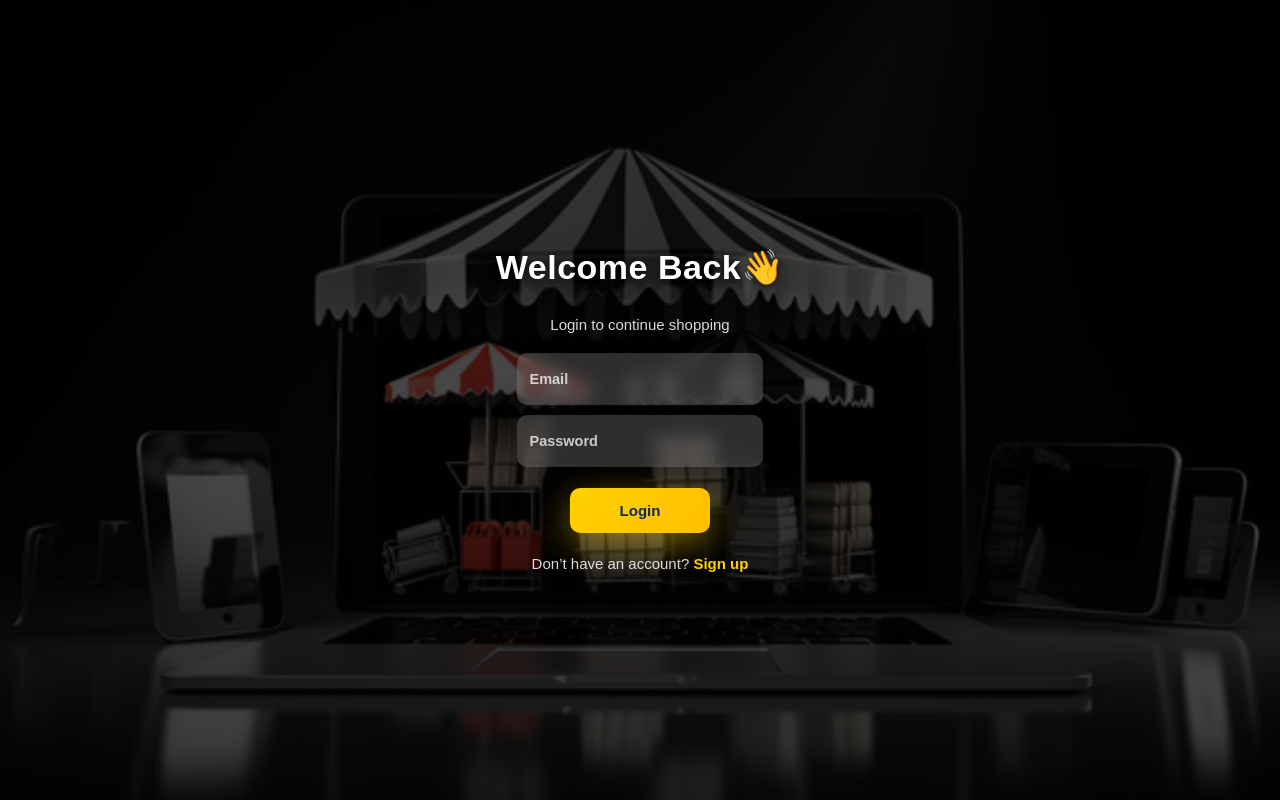
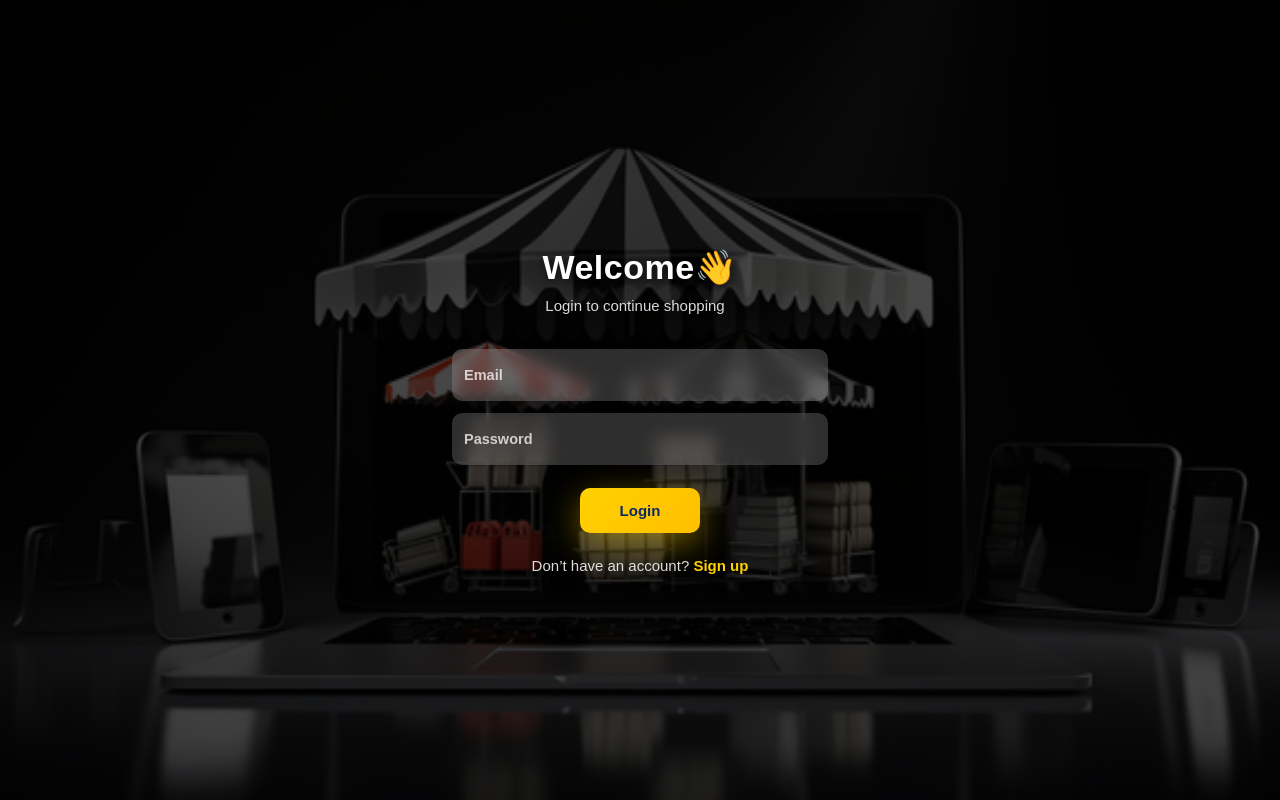
Before and after one commit to Prince2613-ank/Ecommerce-Application, a React (Vite) app: page /login in a window 1280 px wide. Built offline with nearby package versions, Linux system fonts and the light colour scheme.

Commit message:
feat: fix ui styles

```diff
--- a/src/App.jsx
+++ b/src/App.jsx
@@ -3,6 +3,7 @@
 import { Routes, Route, Navigate } from "react-router-dom";
 import { useSelector } from "react-redux";
 import { useEffect, useState } from "react";
+
 
 import Login from "./pages/Login";
 import Signup from "./pages/Signup";
--- a/src/components/Navbar.jsx
+++ b/src/components/Navbar.jsx
@@ -10,8 +10,9 @@ export default function Navbar({ darkMode, setDarkMode }) {
 
   const dispatch = useDispatch();
   const navigate = useNavigate();
+  const [menuOpen, setMenuOpen] = useState(false);
 
-  const [menuOpen, setMenuOpen] = useState(false); // ✅ REQUIRED
+  if (!user) return null;
 
   const handleLogout = () => {
     dispatch(logout());
@@ -19,41 +20,19 @@ export default function Navbar({ darkMode, setDarkMode }) {
     setMenuOpen(false);
   };
 
-  if (!user) return null;
-
   return (
     <nav className="navbar">
-  {/* LEFT */}
-  <Link to="/products" className="nav-logo">
-    Welcome To Store
-  </Link>
+      {/* LOGO */}
+      <Link to="/products" className="nav-logo">
+        Welcome To Store
+      </Link>
 
-  {/* RIGHT ICON (HAMBURGER) */}
-  <button
-    className="hamburger"
-    onClick={() => setMenuOpen(!menuOpen)}
-    aria-label="Toggle menu"
-  >
-    ☰
-  </button>
-   <div className={`nav-links ${menuOpen ? "open" : ""}`}></div>
-      {/* RIGHT LINKS */}
-      <div className={`nav-links ${menuOpen ? "open" : ""}`}>
-        <Link to="/products" onClick={() => setMenuOpen(false)}>
-          🛍 Products
-        </Link>
-
-        <Link to="/wishlist" onClick={() => setMenuOpen(false)}>
-          ❤️ Wishlist ({wishlistCount})
-        </Link>
-
-        <Link to="/cart" onClick={() => setMenuOpen(false)}>
-          🛒 Cart ({cartCount})
-        </Link>
-
-        <Link to="/orders" onClick={() => setMenuOpen(false)}>
-          📦 Orders
-        </Link>
+      {/* DESKTOP LINKS */}
+      <div className="nav-links desktop-only">
+        <Link to="/products">🛍 Products</Link>
+        <Link to="/wishlist">❤️ Wishlist ({wishlistCount})</Link>
+        <Link to="/cart">🛒 Cart ({cartCount})</Link>
+        <Link to="/orders">📦 Orders</Link>
 
         <button
           className="theme-toggle-btn"
@@ -64,6 +43,45 @@ export default function Navbar({ darkMode, setDarkMode }) {
 
         <button onClick={handleLogout}>🚪 Logout</button>
       </div>
+
+      {/* MOBILE HAMBURGER */}
+      <button
+        className="hamburger-btn mobile-only"
+        onClick={() => setMenuOpen(!menuOpen)}
+      >
+        ☰
+      </button>
+
+      {/* MOBILE MENU CARD */}
+      {menuOpen && (
+        <>
+          <div
+            className="menu-backdrop"
+            onClick={() => setMenuOpen(false)}
+          />
+
+          <div className="menu-card">
+            <Link to="/products" onClick={() => setMenuOpen(false)}>
+              🛍 Products
+            </Link>
+            <Link to="/wishlist" onClick={() => setMenuOpen(false)}>
+              ❤️ Wishlist ({wishlistCount})
+            </Link>
+            <Link to="/cart" onClick={() => setMenuOpen(false)}>
+              🛒 Cart ({cartCount})
+            </Link>
+            <Link to="/orders" onClick={() => setMenuOpen(false)}>
+              📦 Orders
+            </Link>
+
+            <button onClick={() => setDarkMode(!darkMode)}>
+              {darkMode ? "☀️ Light" : "🌙 Dark"}
+            </button>
+
+            <button onClick={handleLogout}>🚪 Logout</button>
+          </div>
+        </>
+      )}
     </nav>
   );
 }
--- a/src/features/wishlist/wishlistSlice.js
+++ b/src/features/wishlist/wishlistSlice.js
@@ -1,10 +1,13 @@
 import { createSlice } from "@reduxjs/toolkit";
+
+// ✅ Load wishlist from localStorage
+const initialState = {
+  items: JSON.parse(localStorage.getItem("wishlist")) || []
+};
 
 const wishlistSlice = createSlice({
   name: "wishlist",
-  initialState: {
-    items: []
-  },
+  initialState,
   reducers: {
     toggleWishlist(state, action) {
       const exists = state.items.find(
@@ -18,6 +21,9 @@ const wishlistSlice = createSlice({
       } else {
         state.items.push(action.payload);
       }
+
+      // ✅ ALWAYS persist to localStorage
+      localStorage.setItem("wishlist", JSON.stringify(state.items));
     }
   }
 });
--- a/src/index.css
+++ b/src/index.css
@@ -483,7 +483,7 @@ button:hover {
 }
 
 .auth-card input {
-  width: 85%;
+  width: 100%;
   padding: 18px 12px;   /* 👈 reduced height */
   font-size: 14.5px;    /* 👈 sharper text */
   font-weight: 600;
@@ -497,18 +497,23 @@ button:hover {
 }
 .auth-card {
   max-width: 420px;
-  padding: 20px;
+  width: 100%;
+  padding: 26px 22px;
 
   display: flex;
   flex-direction: column;
-  align-items: center;
+  align-items: stretch;   /* 🔥 KEY FIX */
+  gap: 12px;
 
-  gap: 10px; /* 👈 KEY spacing fix */
+  border-radius: 14px;
 }
+
 
 
 .auth-card input::placeholder {
   color: rgba(255, 255, 255, 0.75);
+  width: 100%;            /* 🔒 no auto resize */
+  max-width: 100%;
 }
 
 
@@ -520,11 +525,10 @@ button:hover {
 
 .auth-card button {
   margin-top: 11px;
-  width: 140px; /* 👈 stops weird stretching */
-
+  width: 120px; /* 👈 stops weird stretching */
   padding: 14px 0;
- border-radius: 10px;
-
+  border-radius: 10px;
+  align-self: center;
   background: linear-gradient(135deg, #ffd100, #ffbf00);
   color: #0a2a66;
 
@@ -546,6 +550,25 @@ button:hover {
   transform: translateY(0);
 }
 
+.auth-header {
+  height: 110px;                 /* 🔒 KEY FIX */
+  display: flex;
+  flex-direction: column;
+  justify-content: center;
+  align-items: center;
+  margin-bottom: 10px;
+}
+
+.auth-header h2 {
+  font-size: 32px;
+  margin-bottom: 15px;
+}
+
+.auth-header p {
+  font-size: 14px;
+  margin-top: 6px;
+  margin-right: 10px;
+}
 
 /* FOOTER LINK */
 .auth-card h2 {
@@ -1319,3 +1342,92 @@ body.dark .filters span {
     display: flex;
   }
 }
+
+/* ===== RESPONSIVE VISIBILITY ===== */
+.desktop-only {
+  display: flex;
+}
+
+.mobile-only {
+  display: none;
+}
+
+/* MOBILE VIEW */
+@media (max-width: 768px) {
+  .desktop-only {
+    display: none;
+  }
+
+  .mobile-only {
+    display: block;
+  }
+}
+
+/* Hamburger */
+.hamburger-btn {
+  background: none;
+  border: none;
+  font-size: 26px;
+  color: #ffd100;
+  cursor: pointer;
+  top: -44px;
+  left: 410px;
+  position: relative;
+}
+
+/* Overlay */
+.menu-backdrop {
+  position: fixed;
+  inset: 0;
+  background: rgba(0, 0, 0, 0.35);
+  z-index: 998;
+}
+
+/* Small floating menu card */
+.menu-card {
+  position: absolute;
+  top: 56px;
+  right: 14px;
+
+  width: 220px;
+  padding: 16px;
+
+  background: linear-gradient(135deg, #868181, #f0eeec);
+  border-radius: 14px;
+
+  display: flex;
+  flex-direction: column;
+  gap: 12px;
+
+  box-shadow: 0 14px 32px rgba(0, 0, 0, 0.35);
+  z-index: 999;
+
+  animation: slideDown 0.25s ease;
+}
+
+.menu-card a {
+  color: #fff;
+  text-decoration: none;
+  font-weight: 600;
+}
+
+.menu-card button {
+  background: #82817f;
+  border: none;
+  border-radius: 8px;
+  padding: 8px;
+  font-weight: 700;
+  cursor: pointer;
+}
+
+/* Animation */
+@keyframes slideDown {
+  from {
+    opacity: 0;
+    transform: translateY(-10px) scale(0.95);
+  }
+  to {
+    opacity: 1;
+    transform: translateY(0) scale(1);
+  }
+}
--- a/src/pages/Login.jsx
+++ b/src/pages/Login.jsx
@@ -35,9 +35,14 @@ export default function Login() {
   return (
     <div className="auth-container">
       <form className="auth-card" onSubmit={handleSubmit}>
-        <h2>Welcome Back👋</h2>
-        <p className="auth-subtitle">Login to continue shopping</p>
 
+        {/* 🔒 FIXED HEADER BLOCK */}
+        <div className="auth-header">
+          <h2>Welcome👋</h2>
+          <p className="auth-subtitle">Login to continue shopping</p>
+        </div>
+
+        {/* INPUTS (NOW STABLE) */}
         <input
           type="email"
           placeholder="Email"
--- a/src/pages/Signup.jsx
+++ b/src/pages/Signup.jsx
@@ -26,15 +26,20 @@ export default function Signup() {
     }
 
     dispatch(signup({ email, password }));
-    navigate("/login"); // ✅ redirect to login
+    navigate("/login");
   };
 
   return (
     <div className="auth-container">
       <form className="auth-card" onSubmit={handleSubmit}>
-        <h2>Create Account</h2>
-        <p className="auth-subtitle">Sign up to start shopping</p>
 
+        {/* 🔒 FIXED HEADER BLOCK */}
+        <div className="auth-header">
+          <h2>Create Account</h2>
+          <p className="auth-subtitle">Sign up to start shopping</p>
+        </div>
+
+        {/* INPUTS – NOW STABLE */}
         <input
           type="email"
           placeholder="Email"
```
